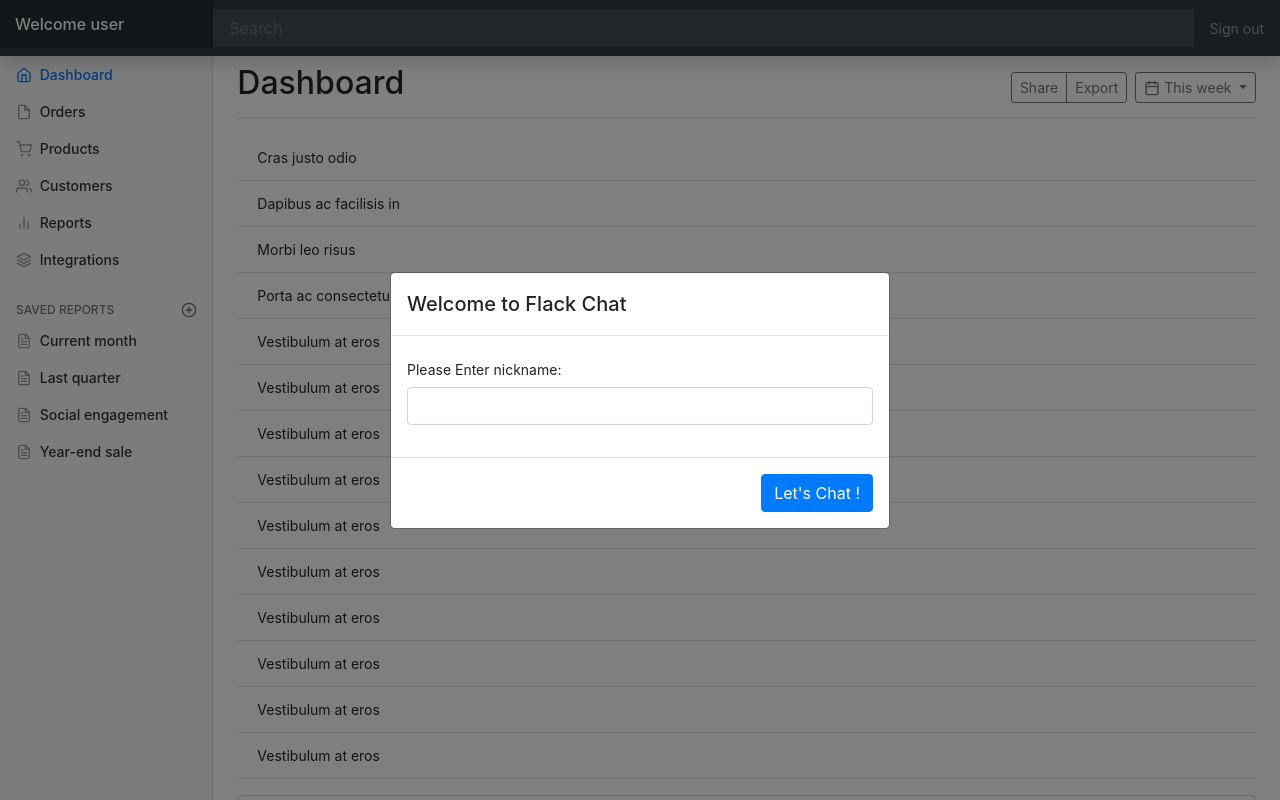
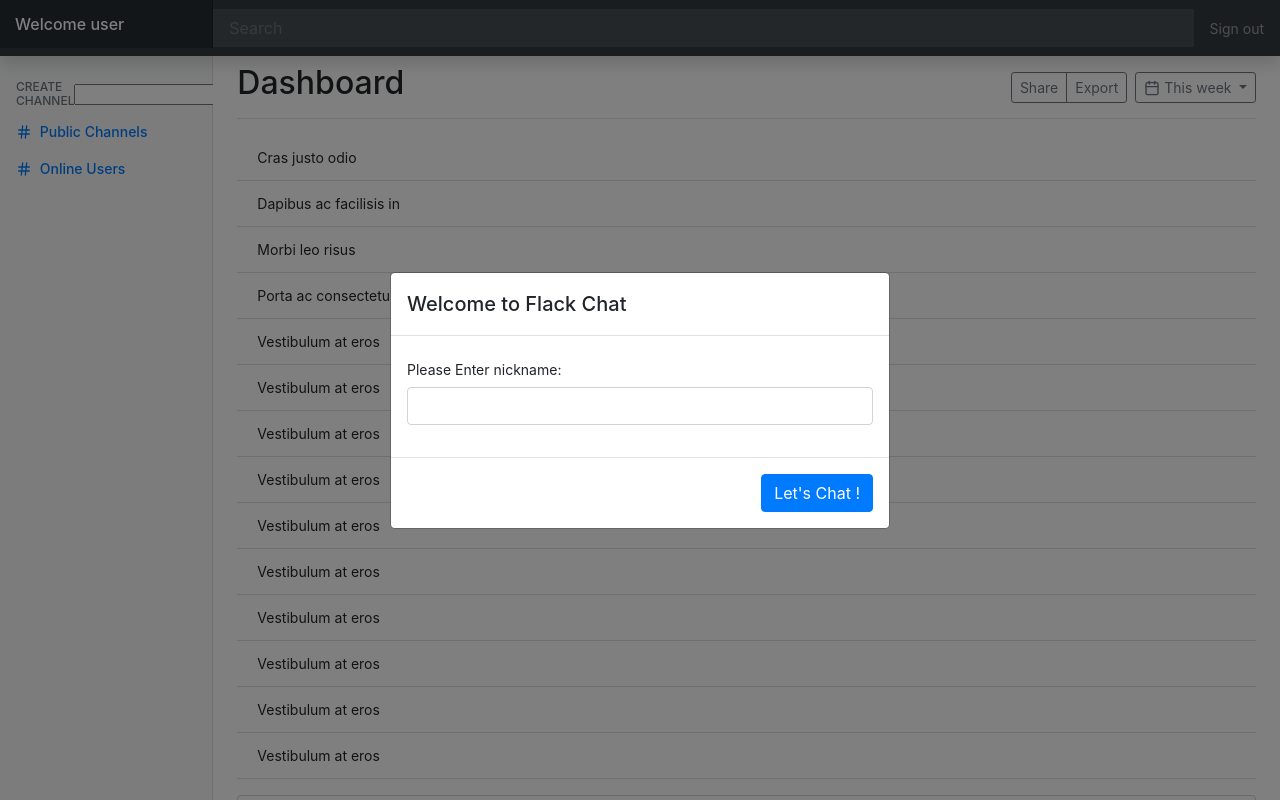
Before and after one commit to leozitor-cs50web/CS50Project2, a Flask app: page / in a window 1280 px wide. Run offline with Flask 2, Linux system fonts and the light colour scheme; some libraries are stand-ins or nearby versions.

Commit message:
left bar ajustments and only needing to ajust the plus sign

```diff
--- a/templates/index.html
+++ b/templates/index.html
@@ -78,74 +78,27 @@
       <div class="row">
         <nav class="col-md-2 d-none d-md-block bg-light sidebar">
           <div class="sidebar-sticky">
+            <h6 class="sidebar-heading d-flex justify-content-between align-items-center px-3 mt-4 mb-1 text-muted">
+              <span>Create Channel</span>
+              <a class="d-flex align-items-center text-muted" href="#">
+                <input  type="text" name="" value="">
+                <span data-feather="plus-circle"></span>
+              </a>
+            </h6>
             <ul class="nav flex-column">
               <li class="nav-item">
                 <a class="nav-link active" href="#">
-                  <span data-feather="home"></span>
-                  Dashboard <span class="sr-only">(current)</span>
-                </a>
-              </li>
-              <li class="nav-item">
-                <a class="nav-link" href="#">
-                  <span data-feather="file"></span>
-                  Orders
-                </a>
-              </li>
-              <li class="nav-item">
-                <a class="nav-link" href="#">
-                  <span data-feather="shopping-cart"></span>
-                  Products
-                </a>
-              </li>
-              <li class="nav-item">
-                <a class="nav-link" href="#">
-                  <span data-feather="users"></span>
-                  Customers
-                </a>
-              </li>
-              <li class="nav-item">
-                <a class="nav-link" href="#">
-                  <span data-feather="bar-chart-2"></span>
-                  Reports
-                </a>
-              </li>
-              <li class="nav-item">
-                <a class="nav-link" href="#">
-                  <span data-feather="layers"></span>
-                  Integrations
+                  <span data-feather="hash"></span>
+                  Public Channels <span class="sr-only">(current)</span>
                 </a>
               </li>
             </ul>
 
-            <h6 class="sidebar-heading d-flex justify-content-between align-items-center px-3 mt-4 mb-1 text-muted">
-              <span>Saved reports</span>
-              <a class="d-flex align-items-center text-muted" href="#">
-                <span data-feather="plus-circle"></span>
-              </a>
-            </h6>
-            <ul class="nav flex-column mb-2">
+            <ul class="nav flex-column">
               <li class="nav-item">
-                <a class="nav-link" href="#">
-                  <span data-feather="file-text"></span>
-                  Current month
-                </a>
-              </li>
-              <li class="nav-item">
-                <a class="nav-link" href="#">
-                  <span data-feather="file-text"></span>
-                  Last quarter
-                </a>
-              </li>
-              <li class="nav-item">
-                <a class="nav-link" href="#">
-                  <span data-feather="file-text"></span>
-                  Social engagement
-                </a>
-              </li>
-              <li class="nav-item">
-                <a class="nav-link" href="#">
-                  <span data-feather="file-text"></span>
-                  Year-end sale
+                <a class="nav-link active" href="#">
+                  <span data-feather="hash"></span>
+                  Online Users <span class="sr-only">(current)</span>
                 </a>
               </li>
             </ul>
```
